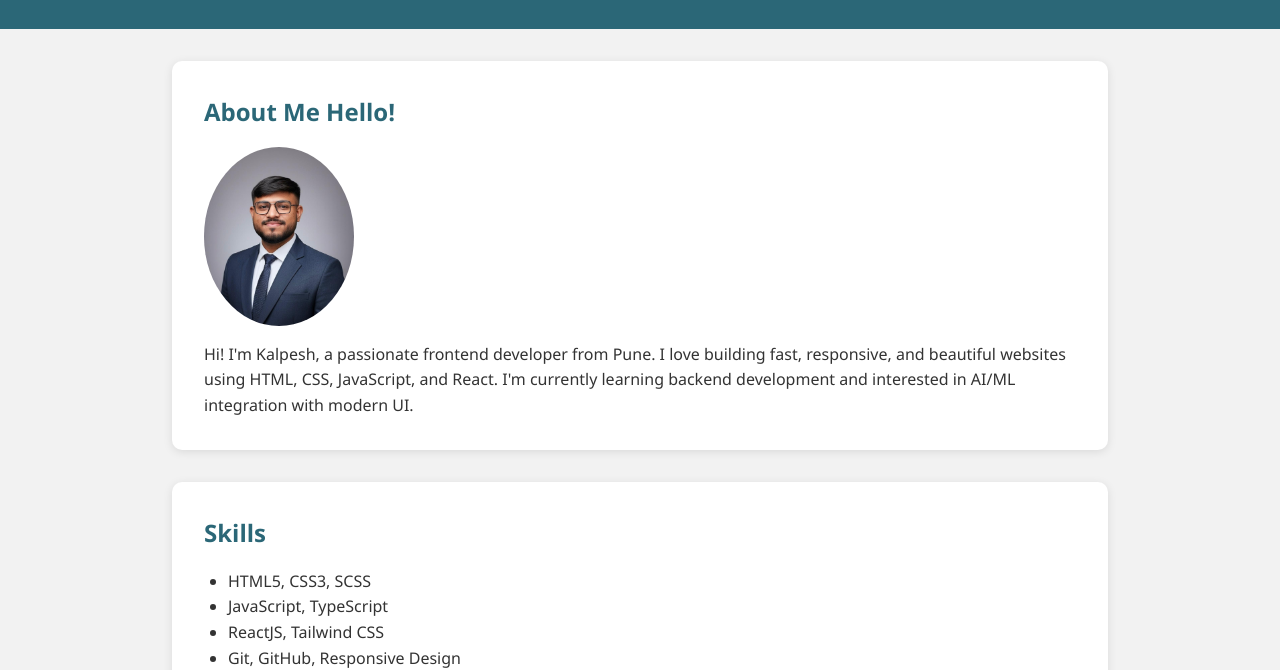
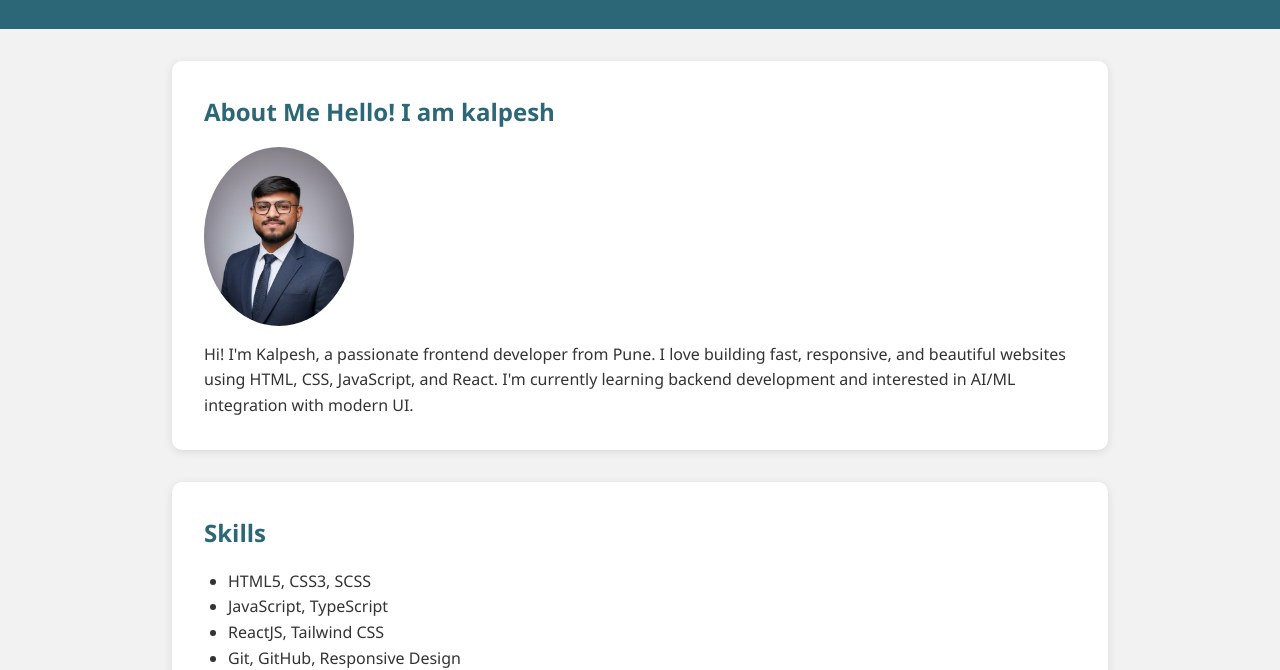
Before and after one commit to kalpeshkawade/Portfolio, a plain HTML site: page index.html in a window 1280 px wide. Shown: the part 138-808 px from the top of the page. Drawn offline with Linux system fonts and the light colour scheme.

Commit message:
jenkin testing2

```diff
--- a/index.html
+++ b/index.html
@@ -159,7 +159,7 @@
 
     <main>
       <section>
-        <h2>About Me Hello! </h2>
+        <h2>About Me Hello! I am kalpesh</h2>
         <img src="./Kalpesh_Updated.jpeg" alt="Kalpesh Kawade" />
         <p>
           Hi! I'm Kalpesh, a passionate frontend developer from Pune. I love
```
